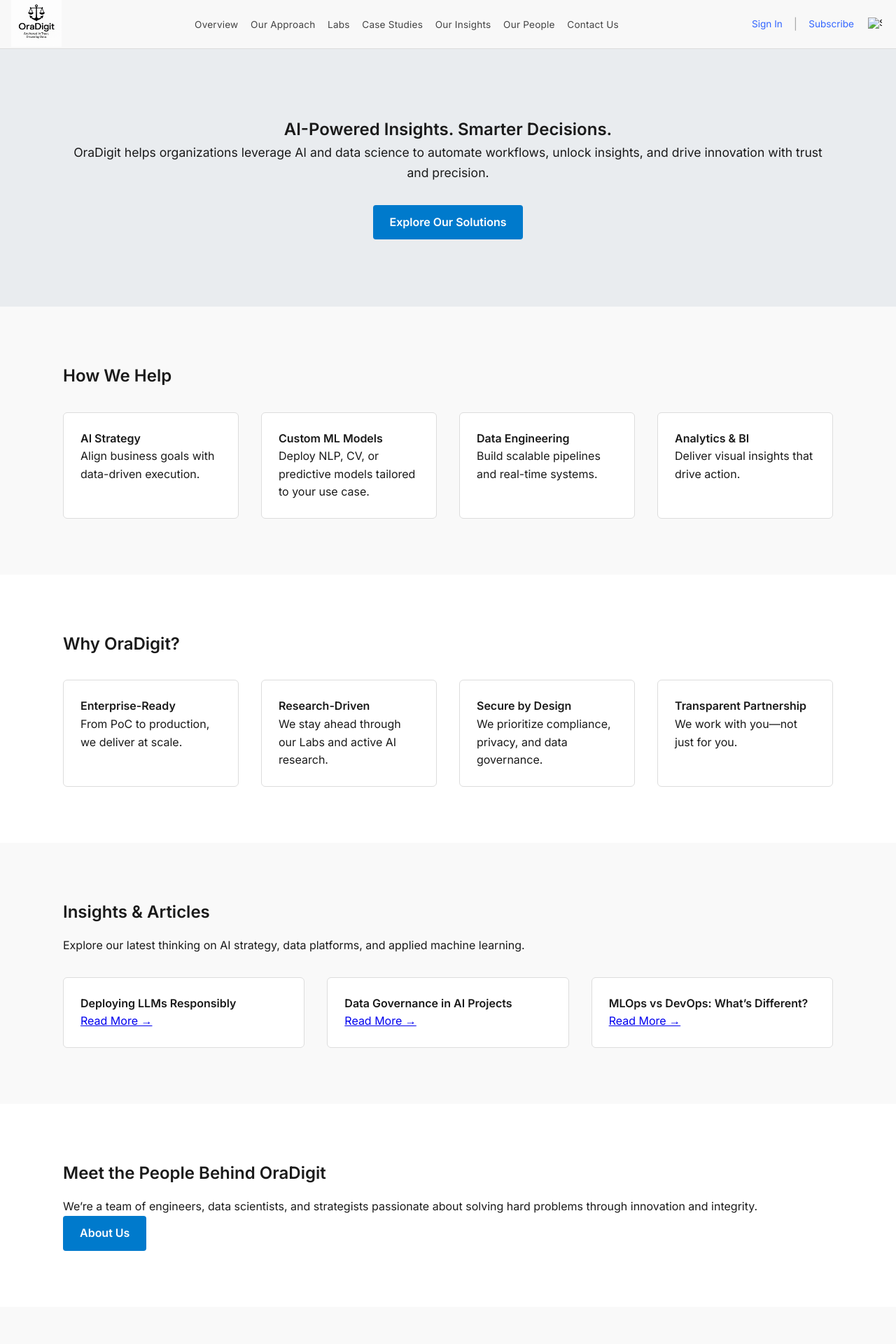
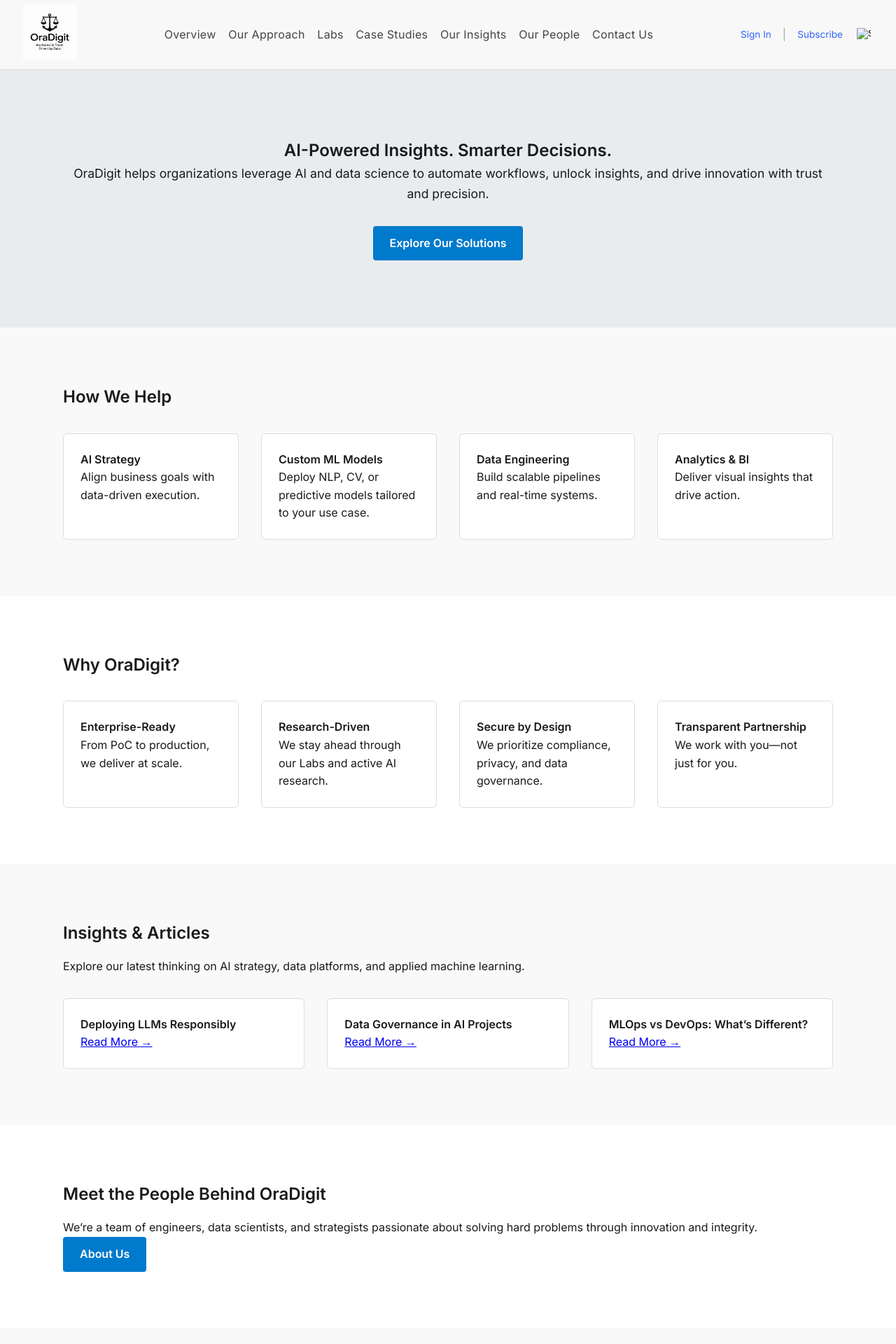
Before and after one commit to DataForSolution/oradigit-site, a Jekyll site: the page built from index.html, in a window 1280 px wide. Shown: the top 1920 px of the page at 70% size. Built offline with Jekyll 4.4.1, drawn with Linux system fonts in a browser that asks for light colours.

Commit message:
Increase navbar size and spacing for cleaner design

```diff
--- a/assets/css/style.css
+++ b/assets/css/style.css
@@ -23,13 +23,12 @@
 header {
   background-color: #f8f8f8;
   border-bottom: 1px solid #ddd;
-  height: 70px;
+  height: 100px;                  /* was 70px */
   display: flex;
   align-items: center;
   justify-content: center;
-  padding: 0 1rem;
+  padding: 0 2rem;
 }
-
 .header-container {
   width: 100%;
   max-width: 1300px;
@@ -37,7 +36,10 @@
   align-items: center;
   justify-content: space-between;
   gap: 1.5rem;
+  padding-top: 0.5rem;
+  padding-bottom: 0.5rem;
 }
+
 .logo-container.vertical-logo {
   display: flex;
   flex-direction: column;
@@ -47,7 +49,7 @@
 }
 
 .logo-icon {
-  max-height: 72px;
+  max-height: 78px;
   width: auto;
   object-fit: contain;
 }
@@ -83,11 +85,11 @@
 .nav-links li a {
   text-decoration: none;
   color: #444;
-  font-size: 0.85rem;
-  font-weight: 400;
-  letter-spacing: 0.2px;
-  line-height: 1.2;
-  padding: 4px 0;
+  font-size: 1rem;           /* Increased from 0.85rem */
+  font-weight: 500;          /* Bolder */
+  letter-spacing: 0.3px;
+  line-height: 1.5;
+  padding: 8px 0;            /* More top/bottom space */
   transition: color 0.3s;
 }
 
```
